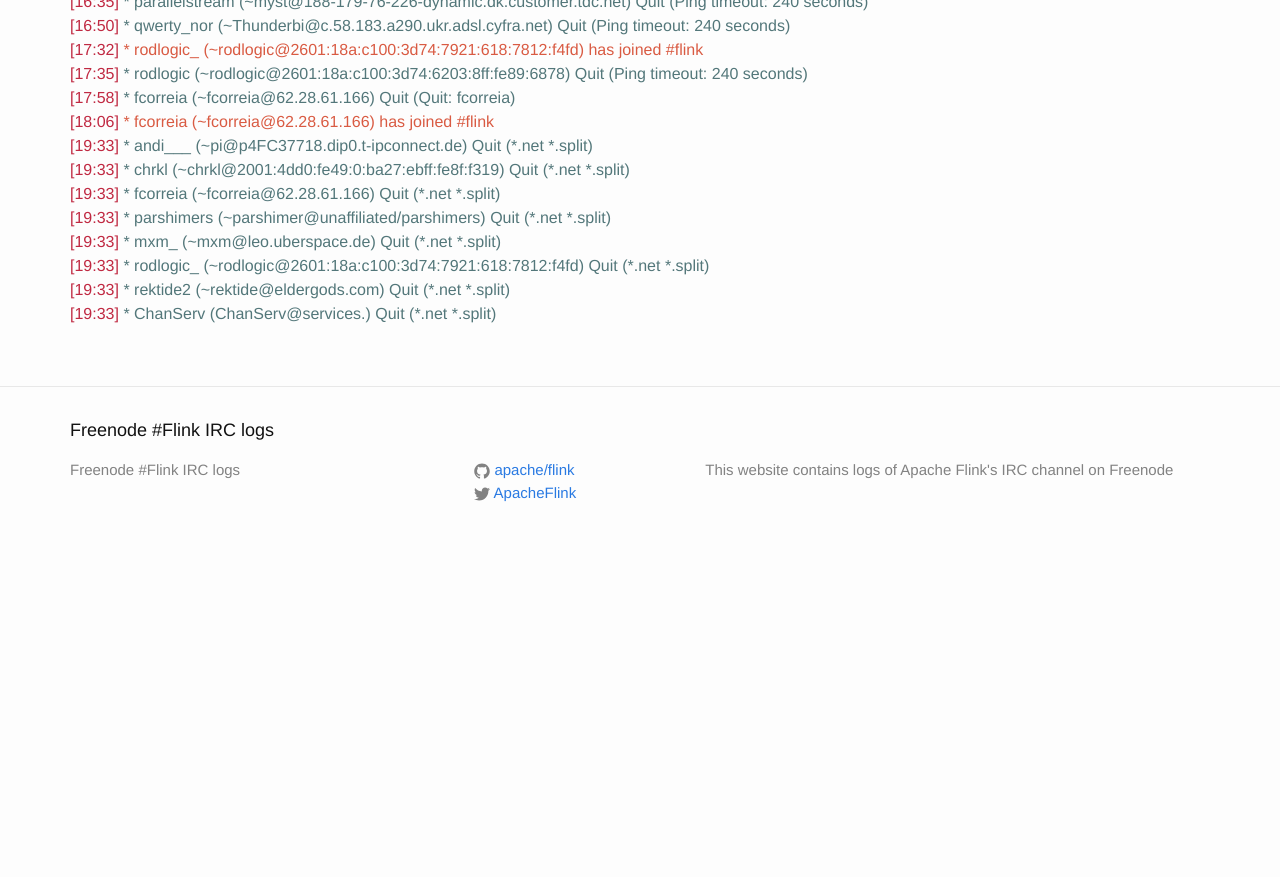
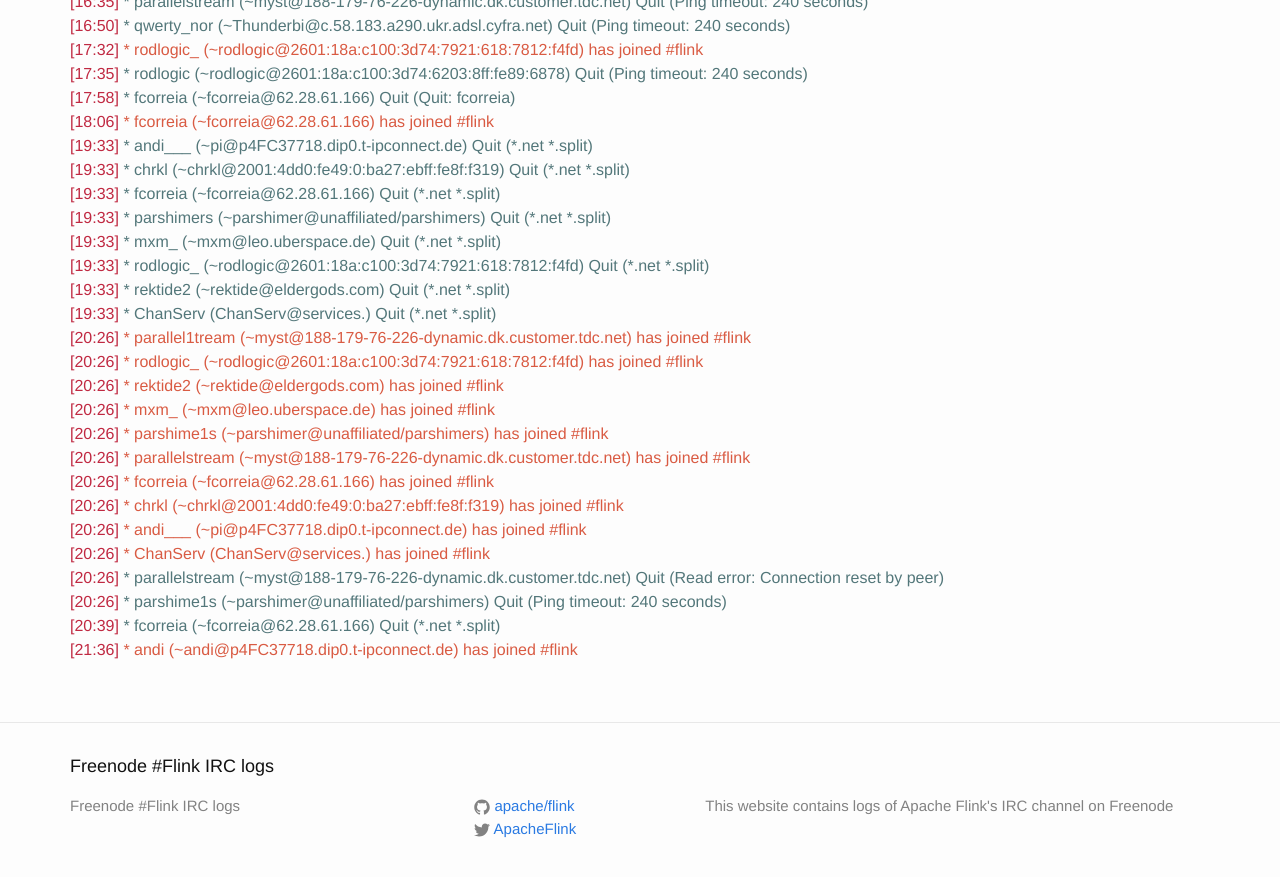
Before and after one commit to flink-irc-logs/flink-irc-logs.github.io, a Jekyll site: the page built from _posts/2015-11-26-logs.markdown, in a window 1280 px wide and 900 px high, scrolled down 1386 px. Shown: the top 877 px of the window. Built offline with Jekyll 4.4.1, drawn with Linux system fonts in a browser that asks for light colours; before the commit the page ends 1950 px from its top, so only the background shows below that.

Commit message:
Update of the logs on Thu Nov 26 22:25:08 CET 2015

```diff
--- a/_posts/2015-11-26-logs.markdown
+++ b/_posts/2015-11-26-logs.markdown
@@ -67,3 +67,17 @@
 <span class="irc-date">[19:33]</span> <span class="irc-navy">* rodlogic_ (~rodlogic@2601:18a:c100:3d74:7921:618:7812:f4fd) Quit (*.net *.split)</span><br />
 <span class="irc-date">[19:33]</span> <span class="irc-navy">* rektide2 (~rektide@eldergods.com) Quit (*.net *.split)</span><br />
 <span class="irc-date">[19:33]</span> <span class="irc-navy">* ChanServ (ChanServ@services.) Quit (*.net *.split)</span><br />
+<span class="irc-date">[20:26]</span> <span class="irc-green">* parallel1tream (~myst@188-179-76-226-dynamic.dk.customer.tdc.net) has joined #flink</span><br />
+<span class="irc-date">[20:26]</span> <span class="irc-green">* rodlogic_ (~rodlogic@2601:18a:c100:3d74:7921:618:7812:f4fd) has joined #flink</span><br />
+<span class="irc-date">[20:26]</span> <span class="irc-green">* rektide2 (~rektide@eldergods.com) has joined #flink</span><br />
+<span class="irc-date">[20:26]</span> <span class="irc-green">* mxm_ (~mxm@leo.uberspace.de) has joined #flink</span><br />
+<span class="irc-date">[20:26]</span> <span class="irc-green">* parshime1s (~parshimer@unaffiliated/parshimers) has joined #flink</span><br />
+<span class="irc-date">[20:26]</span> <span class="irc-green">* parallelstream (~myst@188-179-76-226-dynamic.dk.customer.tdc.net) has joined #flink</span><br />
+<span class="irc-date">[20:26]</span> <span class="irc-green">* fcorreia (~fcorreia@62.28.61.166) has joined #flink</span><br />
+<span class="irc-date">[20:26]</span> <span class="irc-green">* chrkl (~chrkl@2001:4dd0:fe49:0:ba27:ebff:fe8f:f319) has joined #flink</span><br />
+<span class="irc-date">[20:26]</span> <span class="irc-green">* andi___ (~pi@p4FC37718.dip0.t-ipconnect.de) has joined #flink</span><br />
+<span class="irc-date">[20:26]</span> <span class="irc-green">* ChanServ (ChanServ@services.) has joined #flink</span><br />
+<span class="irc-date">[20:26]</span> <span class="irc-navy">* parallelstream (~myst@188-179-76-226-dynamic.dk.customer.tdc.net) Quit (Read error: Connection reset by peer)</span><br />
+<span class="irc-date">[20:26]</span> <span class="irc-navy">* parshime1s (~parshimer@unaffiliated/parshimers) Quit (Ping timeout: 240 seconds)</span><br />
+<span class="irc-date">[20:39]</span> <span class="irc-navy">* fcorreia (~fcorreia@62.28.61.166) Quit (*.net *.split)</span><br />
+<span class="irc-date">[21:36]</span> <span class="irc-green">* andi (~andi@p4FC37718.dip0.t-ipconnect.de) has joined #flink</span><br />
```
